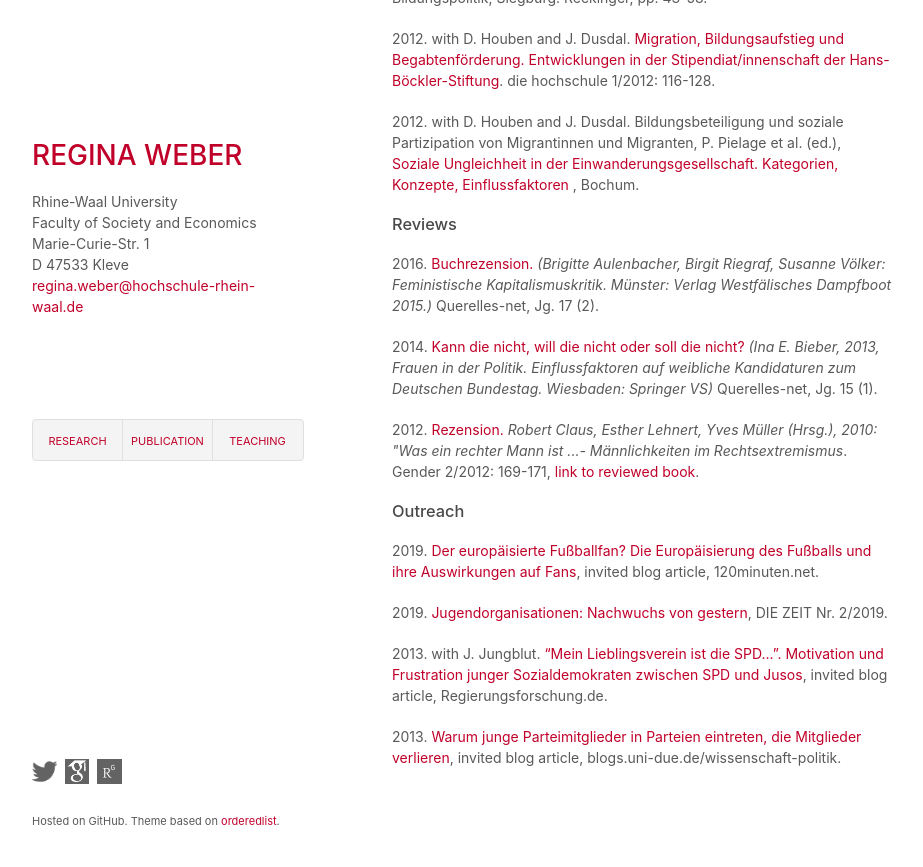
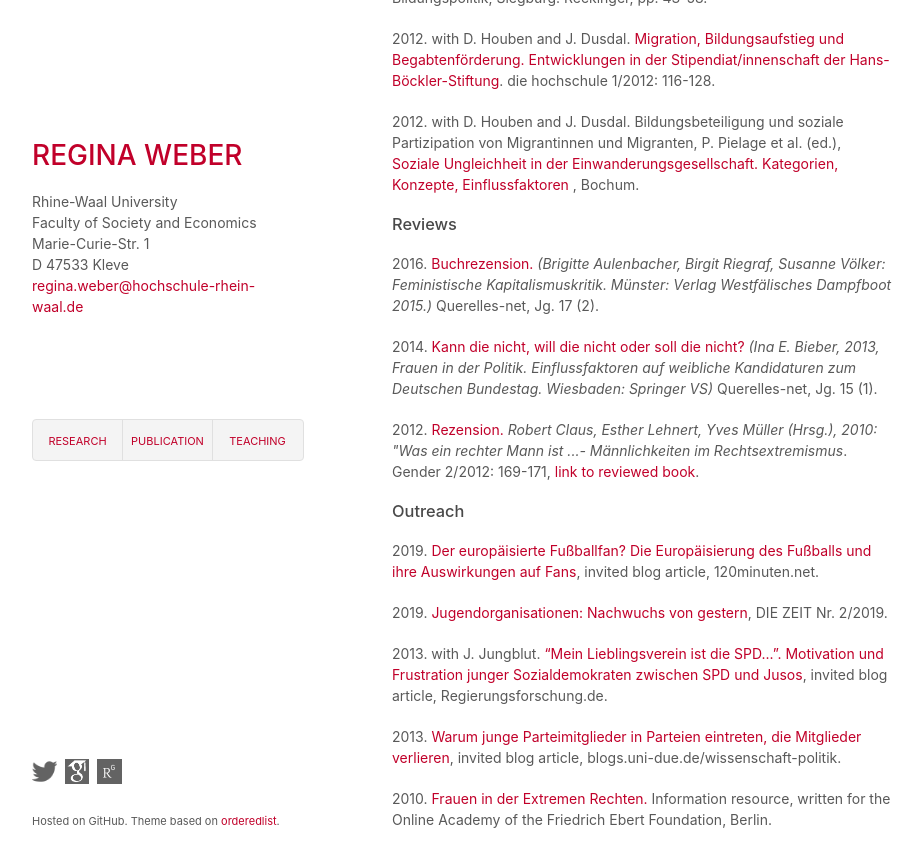
Before and after one commit to robertocabreratapia/robertocabreratapia.github.io, a Jekyll site: the page built from publication.html, in a window 1280 px wide and 900 px high, scrolled down 1129 px. Shown: the top 867 px of the window, without its empty margins (178-1101 px from the left). Built offline with Jekyll 4.4.1, drawn with Linux system fonts in a browser that asks for light colours; before the commit the page ends 1967 px from its top, so only the background shows below that.

Commit message:
Update publication.html

```diff
--- a/publication.html
+++ b/publication.html
@@ -31,4 +31,5 @@ layout: default
 <p>2019. <a href="https://www.zeit.de/2019/02/parteijugend-jugendorganisationen-nachwuchs-frauen">Jugendorganisationen: Nachwuchs von gestern</a>, DIE ZEIT Nr. 2/2019.</p>
 <p>
 <p>2013. with J. Jungblut. <a href="https://regierungsforschung.de/mein-lieblingsverein-ist-die-spd-motivation-und-frustration-junger-sozialdemokraten-zwischen-spd-und-jusos/">“Mein Lieblingsverein ist die SPD...”. Motivation und Frustration junger Sozialdemokraten zwischen SPD und Jusos</a>, invited blog article, Regierungsforschung.de. </p>
-<p>2013. <a href="http://blogs.uni-due.de/wissenschaft-politik/2013/11/11/was-hat-dich-hier-her-gebracht-warum-dennoch-junge-parteimitglieder-in-parteien-eintreten-die-mitglieder-verlieren/">Warum junge Parteimitglieder in Parteien eintreten, die Mitglieder verlieren</a>, invited blog article, blogs.uni-due.de/wissenschaft-politik.
+<p>2013. <a href="http://blogs.uni-due.de/wissenschaft-politik/2013/11/11/was-hat-dich-hier-her-gebracht-warum-dennoch-junge-parteimitglieder-in-parteien-eintreten-die-mitglieder-verlieren/">Warum junge Parteimitglieder in Parteien eintreten, die Mitglieder verlieren</a>, invited blog article, blogs.uni-due.de/wissenschaft-politik.  </p>
+ <p>2010. <a href="https://fes-online-akademie.de/fileadmin/Inhalte/01_Themen/05_Archiv/Rechtsextremismus/dokumente/100720_weber_frauen_in_der_extremen_rechten_final.pdf">Frauen in der Extremen Rechten.</a> Information resource, written for the Online Academy of the Friedrich Ebert Foundation, Berlin.</p>
```
